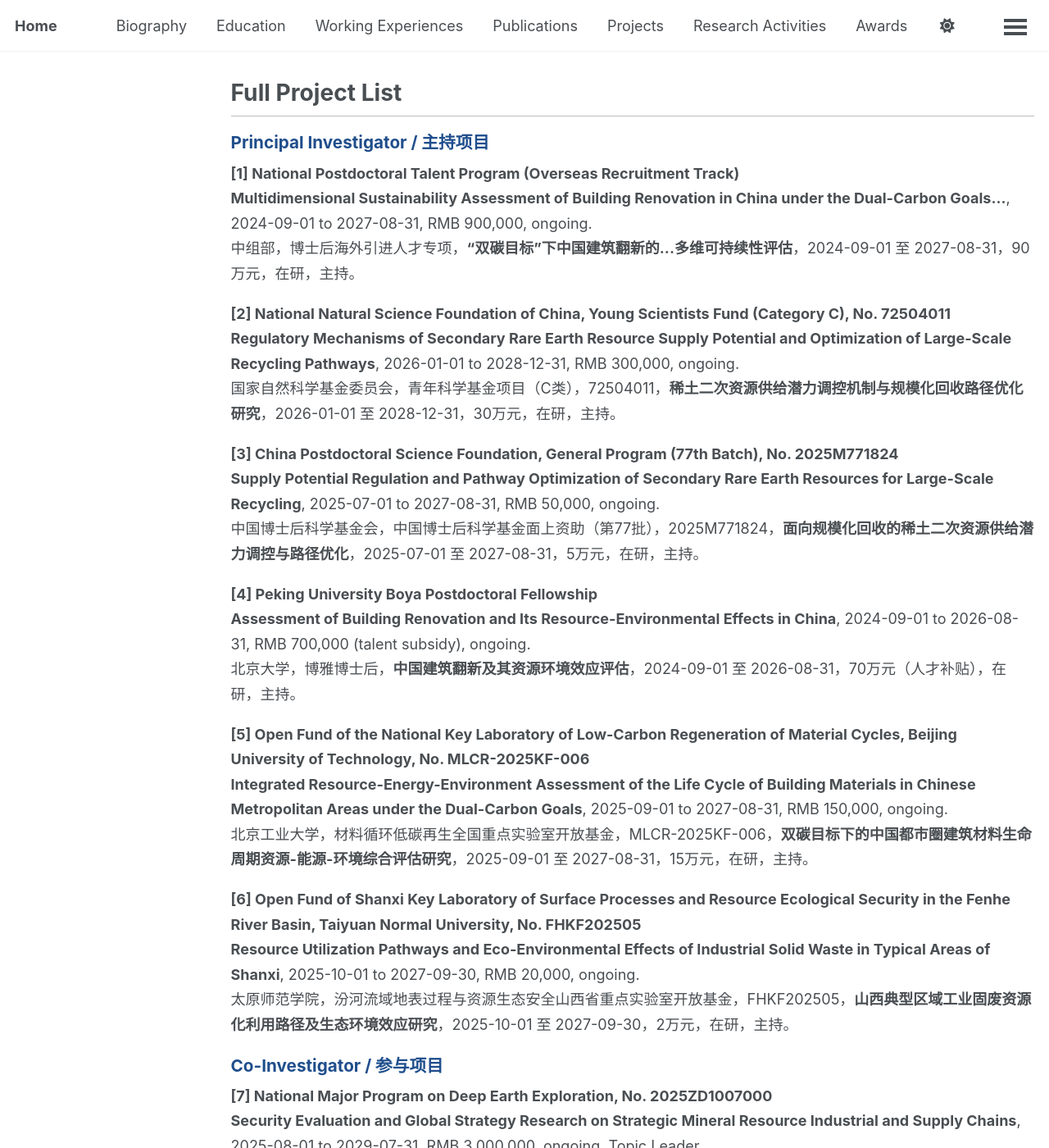
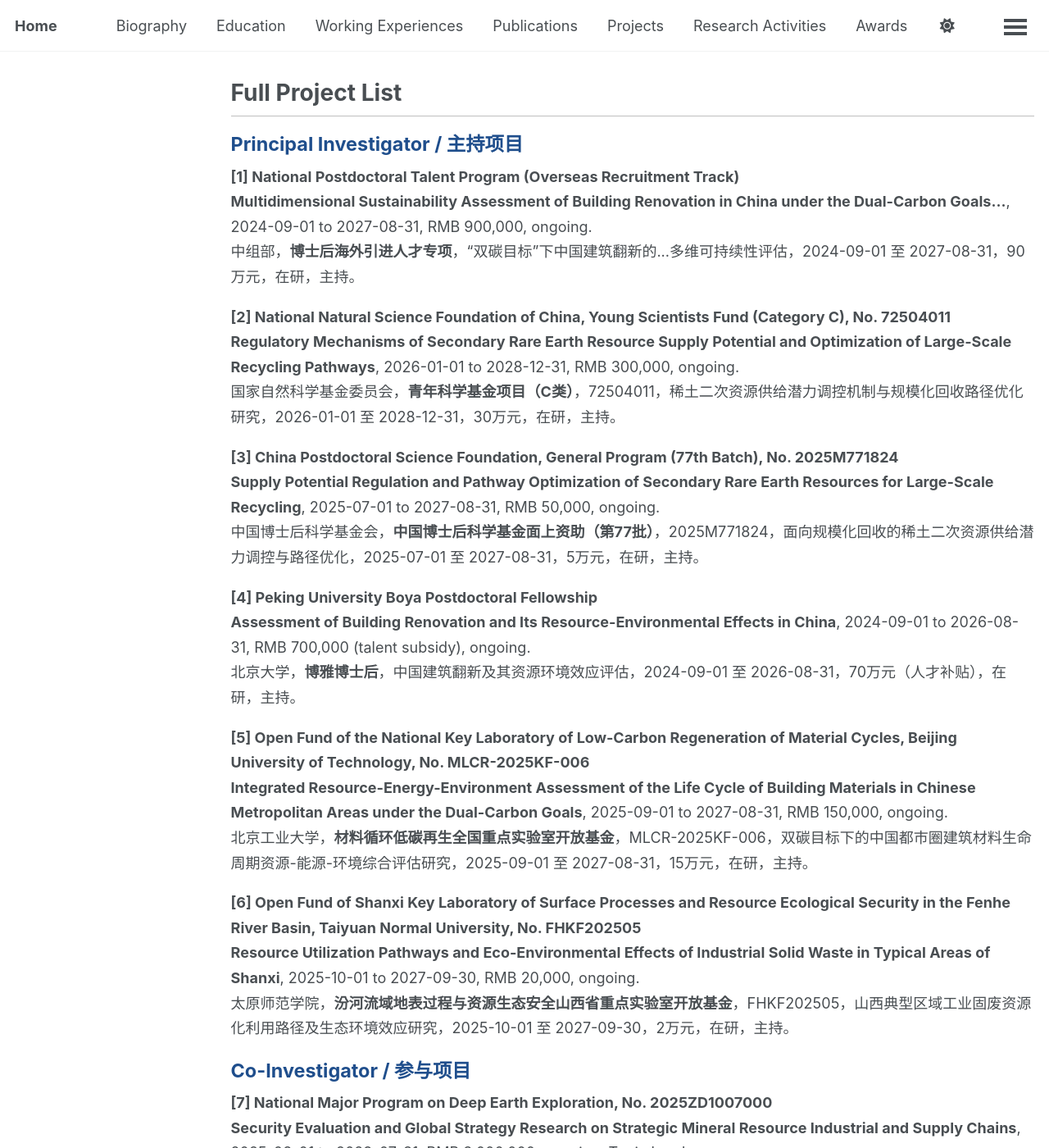
Before and after one commit to QianceLIU/qianceliu.github.io, a Jekyll site: the page built from _pages/Full Project List.md, in a window 1280 px wide and 1400 px high. Shown: the whole window at 82% size. Built offline with Jekyll 4.4.1, drawn with Linux system fonts in a browser that asks for light colours; a script bundle is joined from its source files by our own code; library files that are not in the unit come from our copies; some of the changed text lies outside the part shown.

Commit message:
Update Full Project List.md

```diff
--- a/_pages/Full Project List.md
+++ b/_pages/Full Project List.md
@@ -13,23 +13,27 @@
   margin-top: 1.8rem;
   margin-bottom: 0.35rem;
 }
+
 .section-rule {
   border: none;
   border-top: 1px solid #bfbfbf;
   margin: 0 0 0.9rem 0;
 }
+
 .subsection-title {
-  font-size: 1.15rem;
+  font-size: 1.3rem;
   font-weight: 700;
   color: #1f4e8c;
   margin-top: 0.8rem;
   margin-bottom: 0.4rem;
 }
-.pub-item {
+
+.entry-item {
   margin-bottom: 1rem;
   line-height: 1.7;
 }
-.pub-title {
+
+.entry-title {
   font-weight: 700;
 }
 </style>
@@ -38,109 +42,108 @@
 
 <div class="subsection-title">Principal Investigator / 主持项目</div>
 
-<div class="pub-item">
-  <div class="pub-title">[1] National Postdoctoral Talent Program (Overseas Recruitment Track)</div>
+<div class="entry-item">
+  <div class="entry-title">[1] National Postdoctoral Talent Program (Overseas Recruitment Track)</div>
   <strong>Multidimensional Sustainability Assessment of Building Renovation in China under the Dual-Carbon Goals...</strong>, 2024-09-01 to 2027-08-31, RMB 900,000, ongoing.<br>
-  中组部，博士后海外引进人才专项，<strong>“双碳目标”下中国建筑翻新的...多维可持续性评估</strong>，2024-09-01 至 2027-08-31，90万元，在研，主持。
+  中组部，<strong>博士后海外引进人才专项</strong>，“双碳目标”下中国建筑翻新的...多维可持续性评估，2024-09-01 至 2027-08-31，90万元，在研，主持。
 </div>
 
-<div class="pub-item">
-  <div class="pub-title">[2] National Natural Science Foundation of China, Young Scientists Fund (Category C), No. 72504011</div>
+<div class="entry-item">
+  <div class="entry-title">[2] National Natural Science Foundation of China, Young Scientists Fund (Category C), No. 72504011</div>
   <strong>Regulatory Mechanisms of Secondary Rare Earth Resource Supply Potential and Optimization of Large-Scale Recycling Pathways</strong>, 2026-01-01 to 2028-12-31, RMB 300,000, ongoing.<br>
-  国家自然科学基金委员会，青年科学基金项目（C类），72504011，<strong>稀土二次资源供给潜力调控机制与规模化回收路径优化研究</strong>，2026-01-01 至 2028-12-31，30万元，在研，主持。
+  国家自然科学基金委员会，<strong>青年科学基金项目（C类）</strong>，72504011，稀土二次资源供给潜力调控机制与规模化回收路径优化研究，2026-01-01 至 2028-12-31，30万元，在研，主持。
 </div>
 
-
-<div class="pub-item">
-  <div class="pub-title">[3] China Postdoctoral Science Foundation, General Program (77th Batch), No. 2025M771824</div>
+<div class="entry-item">
+  <div class="entry-title">[3] China Postdoctoral Science Foundation, General Program (77th Batch), No. 2025M771824</div>
   <strong>Supply Potential Regulation and Pathway Optimization of Secondary Rare Earth Resources for Large-Scale Recycling</strong>, 2025-07-01 to 2027-08-31, RMB 50,000, ongoing.<br>
-  中国博士后科学基金会，中国博士后科学基金面上资助（第77批），2025M771824，<strong>面向规模化回收的稀土二次资源供给潜力调控与路径优化</strong>，2025-07-01 至 2027-08-31，5万元，在研，主持。
+  中国博士后科学基金会，<strong>中国博士后科学基金面上资助（第77批）</strong>，2025M771824，面向规模化回收的稀土二次资源供给潜力调控与路径优化，2025-07-01 至 2027-08-31，5万元，在研，主持。
 </div>
 
-<div class="pub-item">
-  <div class="pub-title">[4] Peking University Boya Postdoctoral Fellowship</div>
+<div class="entry-item">
+  <div class="entry-title">[4] Peking University Boya Postdoctoral Fellowship</div>
   <strong>Assessment of Building Renovation and Its Resource-Environmental Effects in China</strong>, 2024-09-01 to 2026-08-31, RMB 700,000 (talent subsidy), ongoing.<br>
-  北京大学，博雅博士后，<strong>中国建筑翻新及其资源环境效应评估</strong>，2024-09-01 至 2026-08-31，70万元（人才补贴），在研，主持。
+  北京大学，<strong>博雅博士后</strong>，中国建筑翻新及其资源环境效应评估，2024-09-01 至 2026-08-31，70万元（人才补贴），在研，主持。
 </div>
 
-<div class="pub-item">
-  <div class="pub-title">[5] Open Fund of the National Key Laboratory of Low-Carbon Regeneration of Material Cycles, Beijing University of Technology, No. MLCR-2025KF-006</div>
+<div class="entry-item">
+  <div class="entry-title">[5] Open Fund of the National Key Laboratory of Low-Carbon Regeneration of Material Cycles, Beijing University of Technology, No. MLCR-2025KF-006</div>
   <strong>Integrated Resource-Energy-Environment Assessment of the Life Cycle of Building Materials in Chinese Metropolitan Areas under the Dual-Carbon Goals</strong>, 2025-09-01 to 2027-08-31, RMB 150,000, ongoing.<br>
-  北京工业大学，材料循环低碳再生全国重点实验室开放基金，MLCR-2025KF-006，<strong>双碳目标下的中国都市圈建筑材料生命周期资源-能源-环境综合评估研究</strong>，2025-09-01 至 2027-08-31，15万元，在研，主持。
+  北京工业大学，<strong>材料循环低碳再生全国重点实验室开放基金</strong>，MLCR-2025KF-006，双碳目标下的中国都市圈建筑材料生命周期资源-能源-环境综合评估研究，2025-09-01 至 2027-08-31，15万元，在研，主持。
 </div>
 
-
-<div class="pub-item">
-  <div class="pub-title">[6] Open Fund of Shanxi Key Laboratory of Surface Processes and Resource Ecological Security in the Fenhe River Basin, Taiyuan Normal University, No. FHKF202505</div>
+<div class="entry-item">
+  <div class="entry-title">[6] Open Fund of Shanxi Key Laboratory of Surface Processes and Resource Ecological Security in the Fenhe River Basin, Taiyuan Normal University, No. FHKF202505</div>
   <strong>Resource Utilization Pathways and Eco-Environmental Effects of Industrial Solid Waste in Typical Areas of Shanxi</strong>, 2025-10-01 to 2027-09-30, RMB 20,000, ongoing.<br>
-  太原师范学院，汾河流域地表过程与资源生态安全山西省重点实验室开放基金，FHKF202505，<strong>山西典型区域工业固废资源化利用路径及生态环境效应研究</strong>，2025-10-01 至 2027-09-30，2万元，在研，主持。
+  太原师范学院，<strong>汾河流域地表过程与资源生态安全山西省重点实验室开放基金</strong>，FHKF202505，山西典型区域工业固废资源化利用路径及生态环境效应研究，2025-10-01 至 2027-09-30，2万元，在研，主持。
 </div>
 
 <div class="subsection-title">Co-Investigator / 参与项目</div>
 
-<div class="pub-item">
-  <div class="pub-title">[7] National Major Program on Deep Earth Exploration, No. 2025ZD1007000</div>
+<div class="entry-item">
+  <div class="entry-title">[7] National Major Program on Deep Earth Exploration, No. 2025ZD1007000</div>
   <strong>Security Evaluation and Global Strategy Research on Strategic Mineral Resource Industrial and Supply Chains</strong>, 2025-08-01 to 2029-07-31, RMB 3,000,000, ongoing, Topic Leader.<br>
-  自然资源部，深地国家科技重大专项，2025ZD1007000，<strong>战略性矿产资源产业链供应链安全评价与全球战略研究</strong>，2025-08-01 至 2029-07-31，300万元，在研，参与（专题负责人；所在课题：<strong>全球战略性矿产资源供需格局演变及对中国供应安全研究</strong>，2025ZD1007001）。
+  自然资源部，<strong>深地国家科技重大专项</strong>，2025ZD1007000，战略性矿产资源产业链供应链安全评价与全球战略研究，2025-08-01 至 2029-07-31，300万元，在研，参与（专题负责人；所在课题：全球战略性矿产资源供需格局演变及对中国供应安全研究，2025ZD1007001）。
 </div>
 
-<div class="pub-item">
-  <div class="pub-title">[8] NSFC Key Program, No. 42530502</div>
+<div class="entry-item">
+  <div class="entry-title">[8] NSFC Key Program, No. 42530502</div>
   <strong>Dynamics of Strategic Resource Flows and Geo-Security Risk Assessment under Global Change</strong>, 2026-01-01 to 2030-12-31, RMB 2,190,000, ongoing, Subproject Leader.<br>
-  国家自然科学基金委员会，重点项目，42530502，<strong>全球变化背景下战略资源流动态势与地缘安全风险评估</strong>，2026-01-01 至 2030-12-31，219万元，在研，参与（课题负责人）。
+  国家自然科学基金委员会，<strong>重点项目</strong>，42530502，全球变化背景下战略资源流动态势与地缘安全风险评估，2026-01-01 至 2030-12-31，219万元，在研，参与（课题负责人）。
 </div>
 
-<div class="pub-item">
-  <div class="pub-title">[9] NSFC Key Program, No. 72334001</div>
+<div class="entry-item">
+  <div class="entry-title">[9] NSFC Key Program, No. 72334001</div>
   <strong>Multi-Scale Risk Assessment and Security Strategies for the Whole Industrial Chain of Strategic Scarce Metal Resources</strong>, 2024-01-01 to 2028-12-31, RMB 2,190,000, ongoing.<br>
-  国家自然科学基金委员会，重点项目，72334001，<strong>战略性稀缺金属资源全产业链多尺度风险评估与安全保障策略</strong>，2024-01-01 至 2028-12-31，219万元，在研，参与。
+  国家自然科学基金委员会，<strong>重点项目</strong>，72334001，战略性稀缺金属资源全产业链多尺度风险评估与安全保障策略，2024-01-01 至 2028-12-31，219万元，在研，参与。
 </div>
 
-<div class="pub-item">
-  <div class="pub-title">[10] Ministry of Education, Discipline Breakthrough Pilot Project, No. XXXXXX</div>
+<div class="entry-item">
+  <div class="entry-title">[10] Ministry of Education, Discipline Breakthrough Pilot Project, No. XXXXXX</div>
   <strong>Pilot Project for Digital Ecological Civilization Discipline Breakthrough</strong>, 2025-01-01 to 2029-12-31, RMB 57.904 million (central funding), ongoing.<br>
-  教育部，学科突破先导项目，XXXXXX，<strong>数字生态文明学科突破先导项目</strong>，2025-01-01 至 2029-12-31，5790.4万元（国拨），在研，参与。
+  教育部，<strong>学科突破先导项目</strong>，XXXXXX，数字生态文明学科突破先导项目，2025-01-01 至 2029-12-31，5790.4万元（国拨），在研，参与。
 </div>
 
-<div class="pub-item">
-  <div class="pub-title">[11] Ministry of Education, Major Project of Philosophy and Social Sciences Research, No. 23JZD018</div>
+<div class="entry-item">
+  <div class="entry-title">[11] Ministry of Education, Major Project of Philosophy and Social Sciences Research, No. 23JZD018</div>
   <strong>National Security Governance of China’s Strategic Mineral Resources from a Global Governance Perspective</strong>, 2024-01-01 to 2026-12-31, RMB 800,000, ongoing.<br>
-  教育部，哲学社会科学研究重大课题攻关项目，23JZD018，<strong>全球治理视野下我国战略性矿产资源国家安全治理研究</strong>，2024-01-01 至 2026-12-31，80万元，在研，参与。
+  教育部，<strong>哲学社会科学研究重大课题攻关项目</strong>，23JZD018，全球治理视野下我国战略性矿产资源国家安全治理研究，2024-01-01 至 2026-12-31，80万元，在研，参与。
 </div>
 
-<div class="pub-item">
-  <div class="pub-title">[12] NSFC International (Regional) Cooperation and Exchange Program, No. W2621014</div>
+<div class="entry-item">
+  <div class="entry-title">[12] NSFC International (Regional) Cooperation and Exchange Program, No. W2621014</div>
   <strong>Multidimensional Sustainability Assessment of Low-Carbon and High-Efficiency Electrochemical Regeneration Technologies for Critical Metals</strong>, 2026-04-01 to 2028-12-31, RMB 140,000, ongoing.<br>
-  国家自然科学基金委员会，国际（地区）合作与交流项目，W2621014，<strong>关键金属低碳高效电化学再生技术的多维可持续评价</strong>，2026-04-01 至 2028-12-31，14万元，在研，参与。
+  国家自然科学基金委员会，<strong>国际（地区）合作与交流项目</strong>，W2621014，关键金属低碳高效电化学再生技术的多维可持续评价，2026-04-01 至 2028-12-31，14万元，在研，参与。
 </div>
 
-<div class="pub-item">
-  <div class="pub-title">[13] Shenzhen Science and Technology Innovation Bureau, Key Industrial R&amp;D Program (Sustainable Development Track), No. 重202511003</div>
+<div class="entry-item">
+  <div class="entry-title">[13] Shenzhen Science and Technology Innovation Bureau, Key Industrial R&amp;D Program (Sustainable Development Track), No. 重202511003</div>
   <strong>R&amp;D and Demonstration of Intelligent Carbon Footprint Accounting Technologies for New Energy Battery Products</strong>, 2026-01-01 to 2029-12-31, RMB 5,000,000, ongoing.<br>
-  深圳市科技创新局，重点产业研发计划（可持续发展专项），重202511003，<strong>新能源电池产品碳足迹智能核算技术研发与应用示范</strong>，2026-01-01 至 2029-12-31，500万元，在研，参与。
+  深圳市科技创新局，<strong>重点产业研发计划（可持续发展专项）</strong>，重202511003，新能源电池产品碳足迹智能核算技术研发与应用示范，2026-01-01 至 2029-12-31，500万元，在研，参与。
 </div>
 
-<div class="pub-item">
-  <div class="pub-title">[14] NSFC Major Program, No. 71991484</div>
+<div class="entry-item">
+  <div class="entry-title">[14] NSFC Major Program, No. 71991484</div>
   <strong>Spatiotemporal Dynamics and Recycling Potential of Strategic Critical Metals from a Life-Cycle Perspective</strong>, 2020-01-01 to 2024-12-31, RMB 2,850,000, completed.<br>
-  国家自然科学基金委员会，重大项目，71991484，<strong>基于全生命周期的战略性关键金属矿产循环利用时空规律与再生潜力评估</strong>，2020-01-01 至 2024-12-31，285万元，结题，参与。
+  国家自然科学基金委员会，<strong>重大项目</strong>，71991484，基于全生命周期的战略性关键金属矿产循环利用时空规律与再生潜力评估，2020-01-01 至 2024-12-31，285万元，结题，参与。
 </div>
 
 <div class="subsection-title">Other Academic Funding / 其他学术资助</div>
 
-<div class="pub-item">
-  <div class="pub-title">[15] S.C. VAN Foundation (Denmark), Doctoral Research Grant</div>
+<div class="entry-item">
+  <div class="entry-title">[15] S.C. VAN Foundation (Denmark), Doctoral Research Grant</div>
   <strong>Towards Environmental Sustainability and Economic Viability: Integrating Material Flow Analysis (MFA) and Techno-Economic Assessment (TEA)</strong>, 2023.09–2024.03, 125,000 DKK.<br>
-  博士研究资助项目，丹麦 S.C. VAN 基金会，<strong>迈向环境可持续性和经济可行性的途径：整合物质流分析（MFA）和技术经济评估（TEA）</strong>，2023.09–2024.03，12.5万丹麦克朗。
+  博士研究资助项目，丹麦 S.C. VAN 基金会，迈向环境可持续性和经济可行性的途径：整合物质流分析（MFA）和技术经济评估（TEA），2023.09–2024.03，12.5万丹麦克朗。
 </div>
 
-<div class="pub-item">
-  <div class="pub-title">[16] Grethe &amp; Werner Parthum Foundation (Denmark), Doctoral Research Grant</div>
+<div class="entry-item">
+  <div class="entry-title">[16] Grethe &amp; Werner Parthum Foundation (Denmark), Doctoral Research Grant</div>
   <strong>Breaking the Technical, Economic, and Environmental Barriers to Large-Scale Recycling of NdFeB Magnets</strong>, 2023.03–2024.02, 100,000 DKK.<br>
-  博士研究资助项目，丹麦 Grethe &amp; Werner Parthum 基金会，<strong>打破钕铁硼磁体规模化回收的技术、经济和环境障碍</strong>，2023.03–2024.02，10万丹麦克朗。
+  博士研究资助项目，丹麦 Grethe &amp; Werner Parthum 基金会，打破钕铁硼磁体规模化回收的技术、经济和环境障碍，2023.03–2024.02，10万丹麦克朗。
 </div>
 
-<div class="pub-item">
-  <div class="pub-title">[17] Idella Foundation (Denmark), Doctoral Visiting Fellowship, 2022.09–2023.06, 25,000 DKK.<br>
+<div class="entry-item">
+  <div class="entry-title">[17] Idella Foundation (Denmark), Doctoral Visiting Fellowship</div>
+  2022.09–2023.06, 25,000 DKK.<br>
   博士研究访学项目，丹麦 Idella Foundation 基金会，2022.09–2023.06，2.5万丹麦克朗。
 </div>
```
